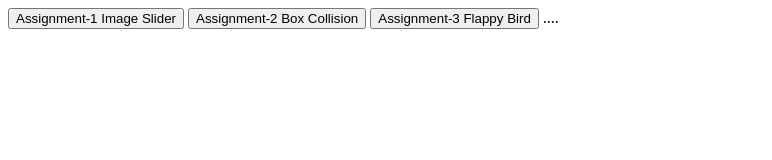
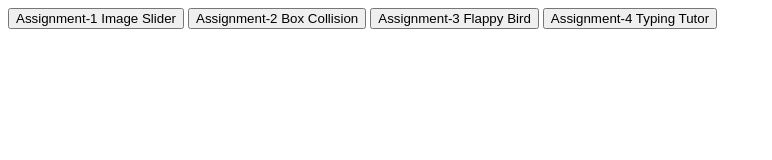
Before and after one commit to iamishan9/js-experiments, a plain HTML site: page index.html in a window 1280 px wide. Shown: the whole page, without its empty margins (0-772 px from the left). Drawn offline with Linux system fonts and the light colour scheme.

Commit message:
added assign4 to index

```diff
--- a/index.html
+++ b/index.html
@@ -13,7 +13,7 @@
   <a href="http://ishangautam.com.np/js-experiments/assignment1"><button>Assignment-1 Image Slider</button></a>
   <a href="http://ishangautam.com.np/js-experiments/assignment2"><button>Assignment-2 Box Collision</button></a>
   <a href="http://ishangautam.com.np/js-experiments/assignment3"><button>Assignment-3 Flappy Bird</button></a>
-  ....
+  <a href="http://ishangautam.com.np/js-experiments/assignment4"><button>Assignment-4 Typing Tutor</button></a>
 
 </body>
 
```
